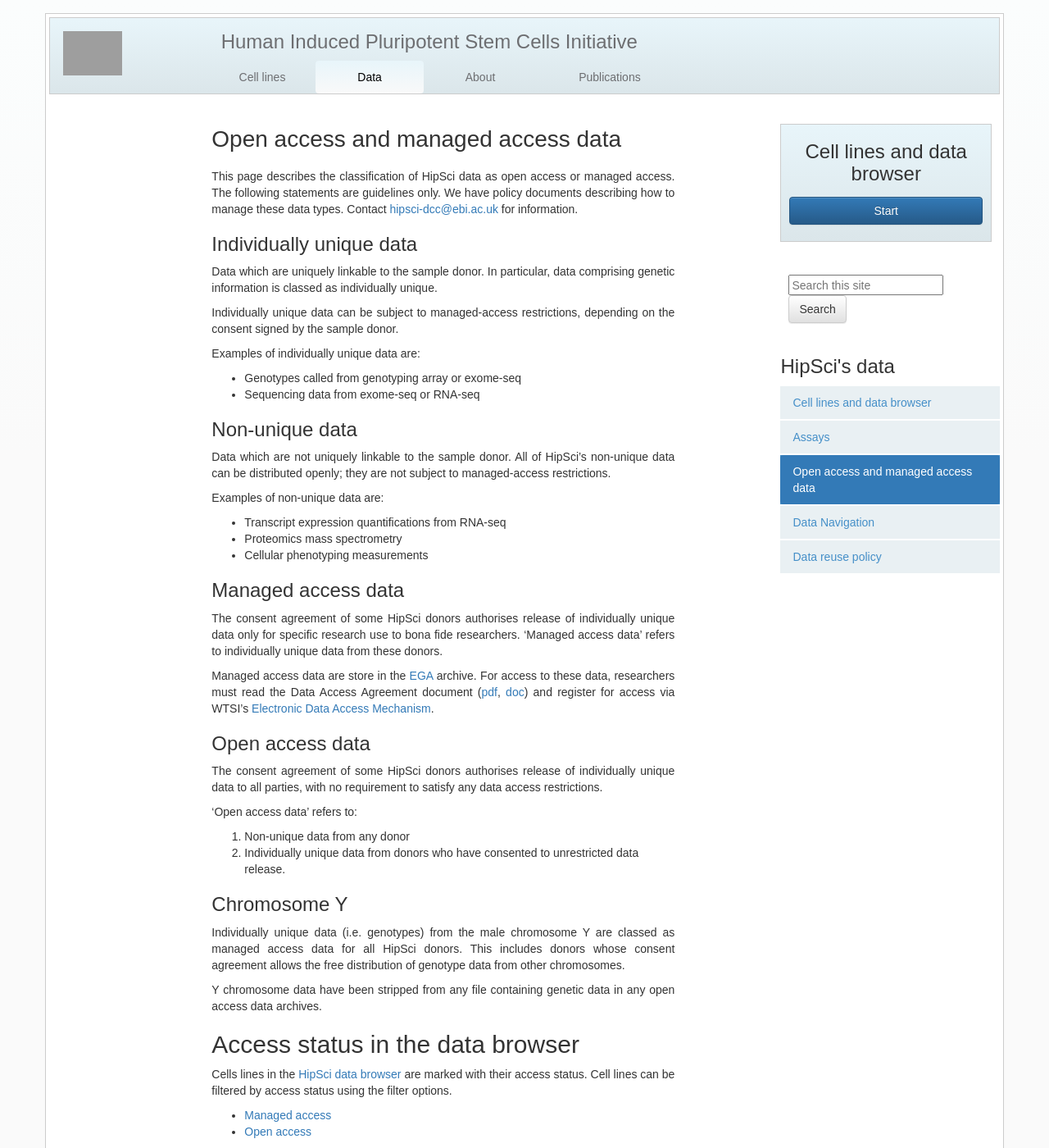
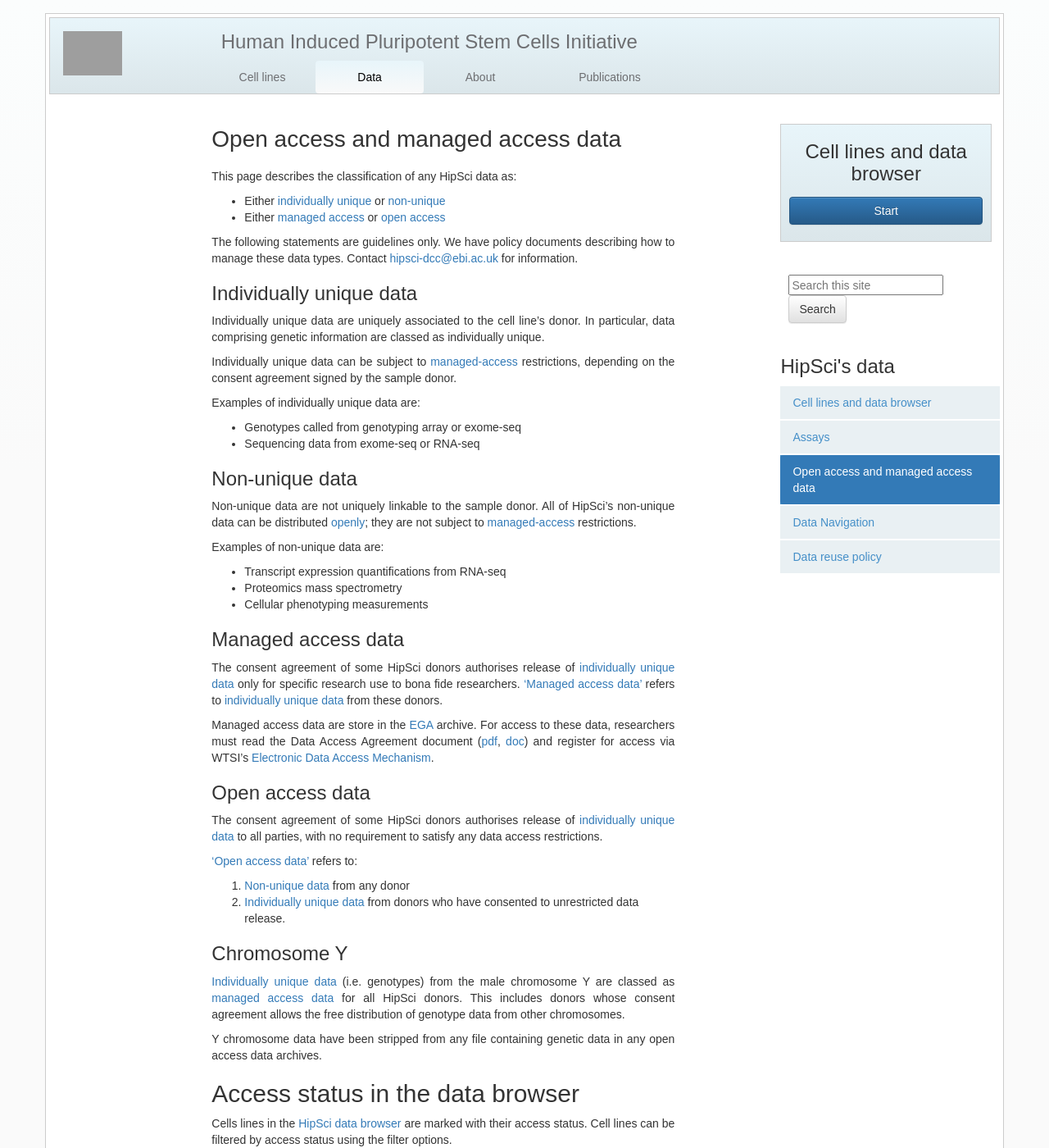
Before and after one commit to EMBL-EBI-GCA/gca_hipsci_website, a Jekyll site: the page built from data/_posts/1111-11-11-access.md, in a window 1280 px wide and 1400 px high. Shown: the whole window at 82% size. Built offline with Jekyll 4.4.1, drawn with Linux system fonts in a browser that asks for light colours; nearby versions of some CDN libraries; grey boxes are pictures that could not be loaded.

Commit message:
links and anchors on the access management page

```diff
--- a/data/_posts/1111-11-11-access.md
+++ b/data/_posts/1111-11-11-access.md
@@ -6,26 +6,30 @@ tags:
 nav: true
 ---
 
-This page describes the classification of HipSci data as open access or managed access.
+This page describes the classification of any HipSci data as:
+
+* Either [individually unique](#unique) or [non-unique](#non-unique)
+* Either [managed access](#managed) or [open access](#open)
+
 The following statements are guidelines only. We have policy documents
 describing how to manage these data types. Contact [hipsci-dcc@ebi.ac.uk](mailto:hipsci-dcc@ebi.ac.uk) for
 information.
 
 
-###Individually unique data
+###Individually unique data<a name="unique"></a>
 
-Data which are uniquely linkable to the sample donor. In particular, data comprising genetic information is classed as individually unique.
+Individually unique data are uniquely associated to the cell line's donor. In particular, data comprising genetic information are classed as individually unique.
 
-Individually unique data can be subject to managed-access restrictions, depending on the consent signed by the sample donor.
+Individually unique data can be subject to [managed-access](#managed) restrictions, depending on the consent agreement signed by the sample donor.
 
 Examples of individually unique data are:
 
 * Genotypes called from genotyping array or exome-seq
 * Sequencing data from exome-seq or RNA-seq
 
-###Non-unique data
+###Non-unique data<a name="non-unique"></a>
 
-Data which are not uniquely linkable to the sample donor. All of HipSci's non-unique data can be distributed openly; they are not subject to managed-access restrictions.
+Non-unique data are not uniquely linkable to the sample donor. All of HipSci's non-unique data can be distributed [openly](#open); they are not subject to [managed-access](#managed) restrictions.
 
 Examples of non-unique data are:
 
@@ -33,31 +37,31 @@ Examples of non-unique data are:
 * Proteomics mass spectrometry
 * Cellular phenotyping measurements
 
-###Managed access data
+###Managed access data<a name="managed"></a>
 
-The consent agreement of some HipSci donors authorises release of individually unique data
+The consent agreement of some HipSci donors authorises release of [individually unique data](#unique)
 only for specific research use to bona fide researchers.
-'Managed access data' refers to individually unique data from these donors.
+['Managed access data'](#managed) refers to [individually unique data](#unique) from these donors.
 
 Managed access data are store in the [EGA](http://www.ebi.ac.uk/ega) archive.
 For access to
 these data, researchers must read the Data Access Agreement document ([pdf]({{site.baseurl}}/documents/HipSci_Normals_DAA_v3.2_form.pdf), [doc]({{site.baseurl}}/documents/HipSci_Normals_DAA_v3.2_form.doc)) and
 register for access via WTSI's [Electronic Data Access Mechanism](https://www.sanger.ac.uk/legal/DAA/MasterController).
 
-###Open access data
+###Open access data<a name="open"></a>
 
-The consent agreement of some HipSci donors authorises release of individually unique data
+The consent agreement of some HipSci donors authorises release of [individually unique data](#unique)
 to all parties, with no requirement to satisfy any data access restrictions.
 
-'Open access data' refers to:
+['Open access data'](#open) refers to:
 
-1. Non-unique data from any donor
-2. Individually unique data from donors who have consented to unrestricted data release.
+1. [Non-unique data](#non-unique) from any donor
+2. [Individually unique data](#unique) from donors who have consented to unrestricted data release.
 
 ###Chromosome Y
 
-Individually unique data (i.e. genotypes) from the male chromosome Y are
-classed as managed access data for all HipSci donors. This includes donors
+[Individually unique data](#unique) (i.e. genotypes) from the male chromosome Y are
+classed as [managed access data](#managed) for all HipSci donors. This includes donors
 whose consent agreement allows the free distribution of genotype data from
 other chromosomes.
 
```
